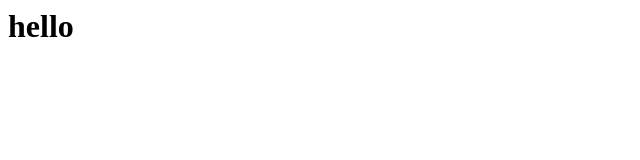
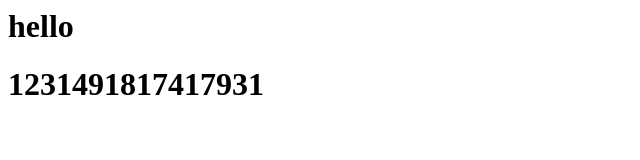
Before and after one commit to Doan-Toan/test-demo, a plain HTML site: page index.html in a window 1280 px wide. Shown: the whole page, without its empty margins (0-640 px from the left). Drawn offline with Linux system fonts and the light colour scheme.

Commit message:
Update index.html

```diff
--- a/index.html
+++ b/index.html
@@ -1 +1,2 @@
 <h1>hello</h1>
+<h1>1231491817417931</h1>
```
